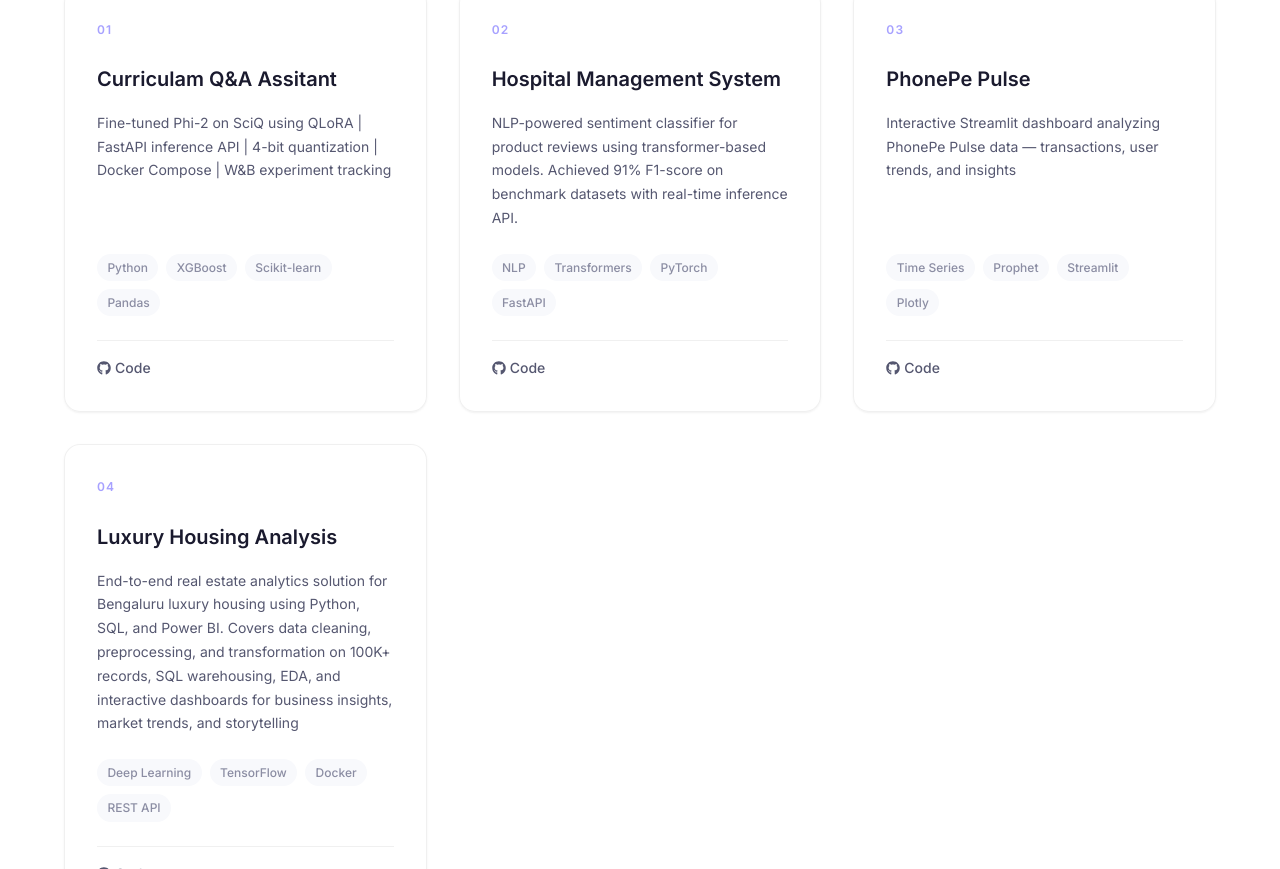
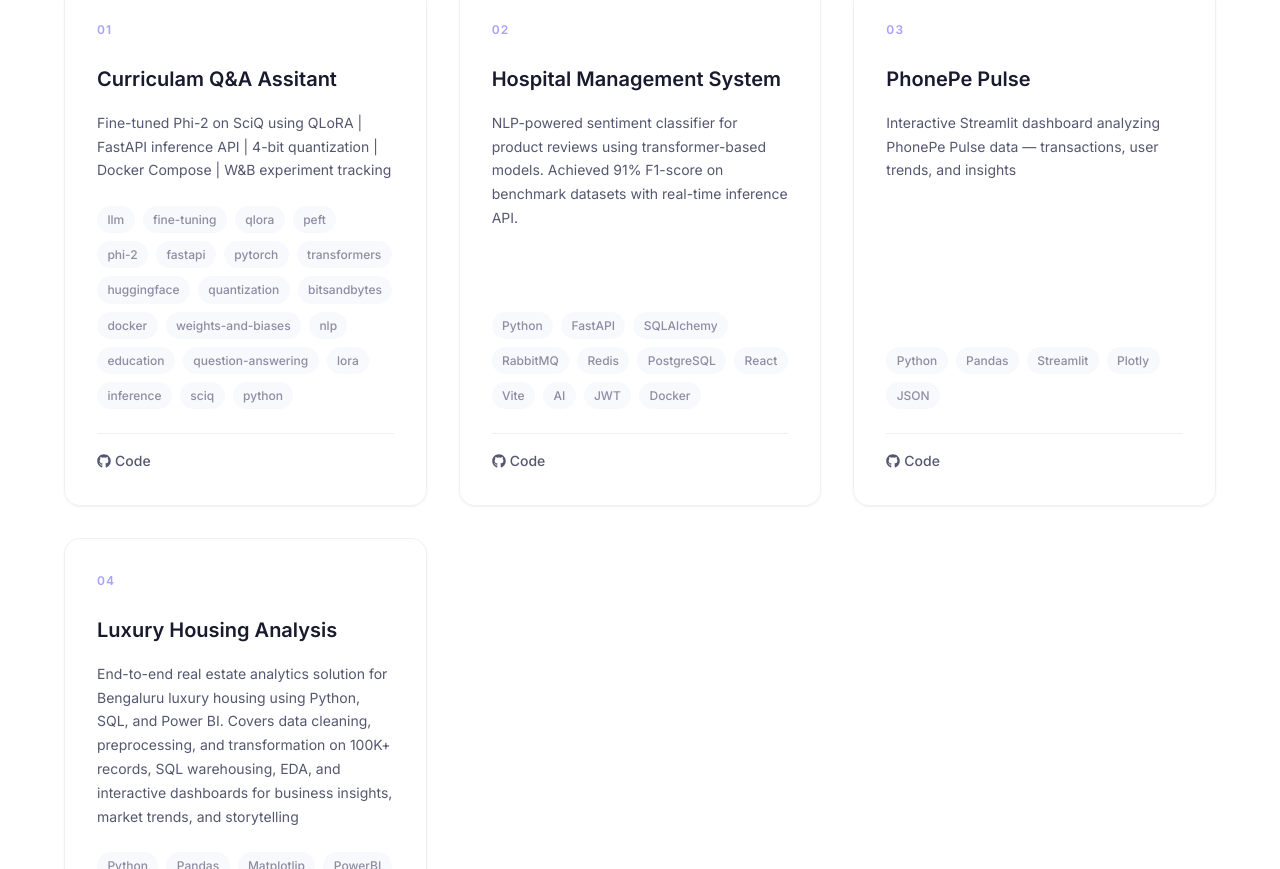
Before and after one commit to naveenr-ds/naveenr-ds.github.io, a React (Vite) app: page / in a window 1280 px wide. Shown: the part 1871-2740 px from the top of the page. Built offline with nearby package versions, Linux system fonts and the light colour scheme.

Commit message:
Tags Update

```diff
--- a/src/data/projects.js
+++ b/src/data/projects.js
@@ -4,7 +4,16 @@
     title: 'Curriculam Q&A Assitant',
     description:
       'Fine-tuned Phi-2 on SciQ using QLoRA | FastAPI inference API | 4-bit quantization | Docker Compose | W&B experiment tracking',
-    tags: ['Python', 'XGBoost', 'Scikit-learn', 'Pandas'],
+    tags: ['llm','fine-tuning','qlora','peft','phi-2','fastapi','pytorch','transformers','huggingface','quantization','bitsandbytes',
+'docker',
+'weights-and-biases',
+'nlp',
+'education',
+'question-answering',
+'lora',
+'inference',
+'sciq',
+'python'],
     github: 'https://github.com/naveenr-ds/curriculum-qa-assistant.git',
     demo: null,
   },
@@ -13,7 +22,7 @@
     title: 'Hospital Management System',
     description:
       'NLP-powered sentiment classifier for product reviews using transformer-based models. Achieved 91% F1-score on benchmark datasets with real-time inference API.',
-    tags: ['NLP', 'Transformers', 'PyTorch', 'FastAPI'],
+    tags: ['Python','FastAPI','SQLAlchemy','RabbitMQ','Redis','PostgreSQL','React','Vite','AI','JWT','Docker'],
     github: 'https://github.com/naveenr-ds/Hospital_Management_System.git',
     demo: null,
   },
@@ -22,7 +31,7 @@
     title: 'PhonePe Pulse',
     description:
       'Interactive Streamlit dashboard analyzing PhonePe Pulse data — transactions, user trends, and insights',
-    tags: ['Time Series', 'Prophet', 'Streamlit', 'Plotly'],
+    tags: ['Python', 'Pandas', 'Streamlit', 'Plotly','JSON'],
     github: 'https://github.com/naveenr-ds/Phonepe_pulse.git',
     demo: null,
   },
@@ -31,7 +40,7 @@
     title: 'Luxury Housing Analysis',
     description:
       'End-to-end real estate analytics solution for Bengaluru luxury housing using Python, SQL, and Power BI. Covers data cleaning, preprocessing, and transformation on 100K+ records, SQL warehousing, EDA, and interactive dashboards for business insights, market trends, and storytelling',
-    tags: ['Deep Learning', 'TensorFlow', 'Docker', 'REST API'],
+    tags: ['Python', 'Pandas', 'Matplotlip', 'PowerBI'],
     github: 'https://github.com/naveenr-ds/bengaluru-luxury-housing-analysis.git',
     demo: null,
   },
```
